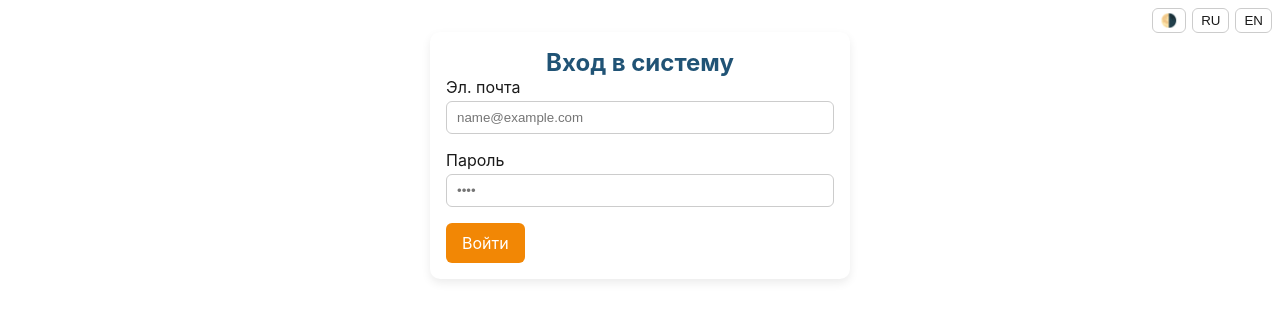
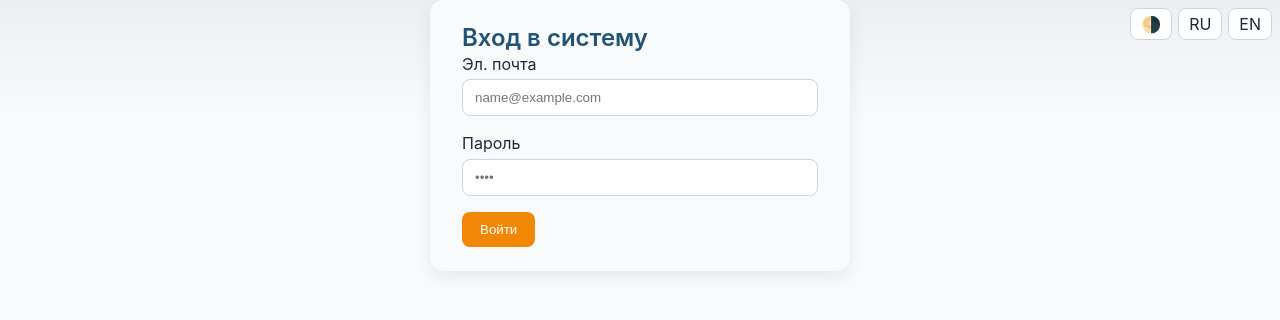
Before and after one commit to SuperCoon666/DiplomaFlow, a website built with Vite: page src/index.html in a window 1280 px wide. Built offline with nearby package versions, Linux system fonts and the light colour scheme; no server answers.

Commit message:
Стиль

```diff
--- a/src/pages/dashboard-student.js
+++ b/src/pages/dashboard-student.js
@@ -6,7 +6,7 @@ export default function showStudent() {
         <!-- Трекер -->
         <a class="card card-link" data-link href="/tracker">
           <h3>Трекер</h3>
-          <p style="text-align:center;margin-bottom:var(--space-s)">Проектная пр.</p>
+          <p style="text-align:center;margin-bottom:var(--gap-s)">Проектная пр.</p>
           <div class="progress"><div style="width:45%"></div></div>
         </a>
 
@@ -29,15 +29,15 @@ export default function showStudent() {
         <!-- Чат -->
         <a class="card card-link" data-link href="/chat" style="text-align:center">
           <h3>Чат</h3>
-          <p style="font-size:1.2rem;display:flex;justify-content:center;align-items:center;gap:4px">
-            <span style="font-size:1.4rem">👤</span> Научный Руководитель
+          <p style="font-size:1.1rem;display:flex;justify-content:center;align-items:center;gap:6px">
+            <span style="font-size:1.4rem">👤</span> Научный&nbsp;Руководитель
           </p>
         </a>
 
         <!-- Сроки -->
         <a class="card card-link" data-link href="/deadlines">
           <h3>Сроки</h3>
-          <p><strong>Ближайший:</strong><br><span style="color:#c0392b">22.03.2025</span></p>
+          <p><strong>Ближайший:</strong><br><span style="color:#e11d48">22.03.2025</span></p>
         </a>
 
       </section>
--- a/src/styles/global.css
+++ b/src/styles/global.css
@@ -1,20 +1,21 @@
-/* ---------- Цвета и переменные ---------- */
+/* ---------- Палитра и переменные ---------- */
 :root {
   --primary : #205375;   /* тёмно-синий */
   --accent  : #f28705;   /* нежно-оранжевый */
+  --accent-hover: #d97706;
 
-  --bg-light: #ffffff;
-  --fg-light: #1a1a1a;
-  --bg-dark : #1e1e1e;
-  --fg-dark : #e1e1e1;
+  --bg-light : #f9fafb;  /* мягкий серый фон */
+  --fg-light : #1e293b;
+  --bg-dark  : #1e1e1e;
+  --fg-dark  : #e1e1e1;
 
-  --space-xs: 4px;
-  --space-s : 8px;
-  --space-m : 16px;
-  --space-l : 32px;
+  --gap-xs: 4px;
+  --gap-s : 8px;
+  --gap-m : 16px;
+  --gap-l : 32px;
 
-  --radius  : 10px;
-  --shadow  : 0 4px 10px rgba(0,0,0,.08);
+  --radius : 14px;
+  --shadow : 0 6px 18px rgba(0,0,0,.08);
 }
 
 html[data-theme='light'] { --bg: var(--bg-light); --fg: var(--fg-light); }
@@ -23,100 +24,95 @@ html[data-theme='dark' ] { --bg: var(--bg-dark ); --fg: var(--fg-dark ); }
 *{box-sizing:border-box;margin:0;padding:0}
 
 body{
-  font-family:"Inter",Arial,sans-serif;
+  font-family:"Inter",system-ui,sans-serif;
   background:var(--bg);
   color:var(--fg);
+  line-height:1.4;
+  /* лёгкий градиент сверху */
+  background-image:linear-gradient(180deg,#eceff1 0%,var(--bg) 120px);
+  min-height:100vh;
 }
 
-/* ---------- Контейнеры и карточки ---------- */
+/* ---------- Контейнер и типографика ---------- */
 .container{
-  max-width:960px;
+  max-width:1100px;
   margin-inline:auto;
-  padding-inline:var(--space-m);
+  padding-inline:var(--gap-m);
 }
-h1,h2,h3{color:var(--primary)}
+h1,h2,h3{
+  color:var(--primary);
+  font-weight:600;
+  line-height:1.2;
+}
 
+/* ---------- Карточка ---------- */
 .card{
   background:var(--bg);
   border-radius:var(--radius);
   box-shadow:var(--shadow);
-  padding:var(--space-m);
+  padding:calc(var(--gap-l) - var(--gap-s)) var(--gap-l);
+  transition:transform .18s,box-shadow .18s;
 }
-.card h2,h3{margin-top:0;text-align:center}
+.card:hover{transform:translateY(-4px);box-shadow:0 8px 22px rgba(0,0,0,.1)}
+.card h3{text-align:center;margin-bottom:var(--gap-s)}
+.card a{text-decoration:none;color:inherit}
 
-/* ---------- Кнопка-акцент ---------- */
+/* ---------- Кнопка акцента ---------- */
 .btn-accent{
   display:block;
   background:var(--accent);
+  color:#fff;
+  padding:10px 18px;
   border:none;
-  color:#fff;
-  padding:10px 16px;
-  border-radius:6px;
+  border-radius:8px;
   text-align:center;
-  font:inherit;
+  font:600 1rem/1 inherit;
   cursor:pointer;
+  transition:background .15s;
 }
-.btn-accent:hover{opacity:.9}
+.btn-accent:hover{background:var(--accent-hover)}
+
+/* ---------- Прогресс-бар ---------- */
+.progress{width:100%;height:20px;background:#d9d9d9;border-radius:10px;overflow:hidden}
+.progress>div{height:100%;background:var(--accent)}
+
+/* ---------- Сетка Dashboard ---------- */
+.dashboard-grid{
+  display:grid;
+  grid-template-columns:repeat(auto-fit,minmax(280px,1fr));
+  gap:var(--gap-l);
+  margin-top:var(--gap-l);
+}
 
 /* ---------- Поля формы входа ---------- */
 .login-field{
   display:flex;
   flex-direction:column;
-  gap:var(--space-xs);
-  margin-bottom:var(--space-m);
+  gap:var(--gap-xs);
+  margin-bottom:var(--gap-m);
 }
-.login-field label{font-weight:600}
 .login-field input{
-  padding:8px 10px;
-  border:1px solid #ccc;
-  border-radius:6px;
+  padding:10px 12px;
+  border:1px solid #cbd5e1;
+  border-radius:8px;
   width:100%;
+  background:#fff;
 }
 
-/* ---------- Прогресс-бар ---------- */
-.progress{
-  width:100%;
-  height:18px;
-  border-radius:9px;
-  background:#e1e1e1;
-  overflow:hidden;
-}
-.progress>div{
-  height:100%;
-  background:var(--accent);
-}
-
-/* ---------- Панель темы / языка ---------- */
+/* ---------- Панель темы/языка ---------- */
 .control-panel{
-  position:fixed;top:var(--space-s);right:var(--space-s);
-  display:flex;gap:6px;z-index:1000;
+  position:fixed;top:var(--gap-s);right:var(--gap-s);display:flex;gap:6px;z-index:999;
 }
 .control-panel button{
-  border:1px solid #ccc;
-  background:var(--bg);
-  color:var(--fg);
-  padding:4px 8px;
-  border-radius:6px;
-  cursor:pointer;
+  border:1px solid #cbd5e1;background:#fff;color:var(--fg);
+  padding:4px 10px;border-radius:8px;cursor:pointer;font:inherit;
 }
 
 /* ---------- Вертикальный стек ---------- */
-.vstack{
-  display:flex;
-  flex-direction:column;
-  gap:var(--space-s);
-}
-
-/* ---------- Сетка Dashboard ---------- */
-.dashboard-grid{
-  display:grid;
-  grid-template-columns:repeat(auto-fit,minmax(260px,1fr));
-  gap:var(--space-l);
-  margin-top:var(--space-l);
-}
+.vstack{display:flex;flex-direction:column;gap:var(--gap-s)}
 
 /* ---------- Мобильная правка ---------- */
-@media(max-width:480px){
-  .card{padding:var(--space-s)}
+@media (max-width:480px){
+  .card{padding:var(--gap-m)}
   h1,h2{font-size:1.25rem}
 }
```
